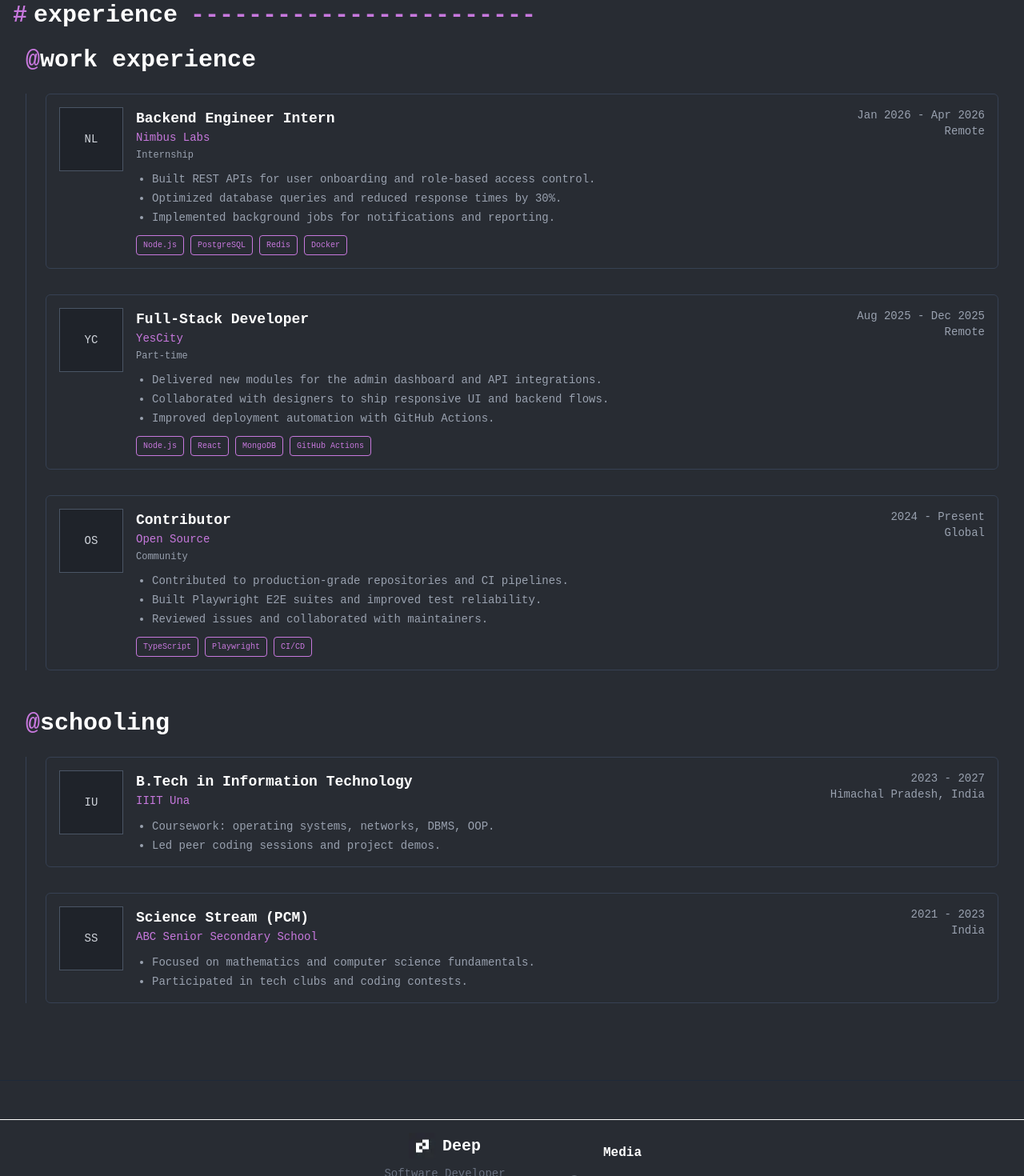
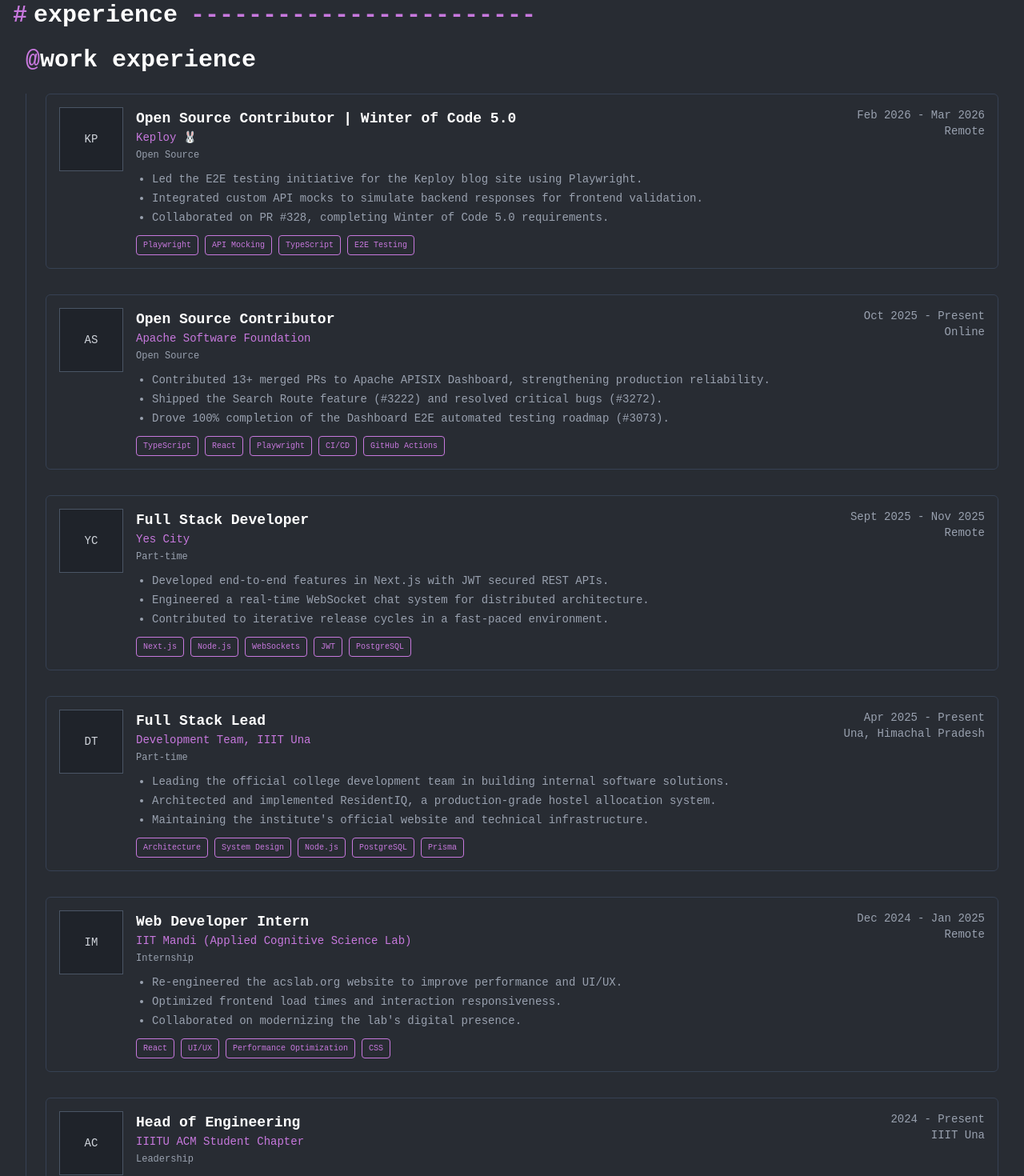
Before and after one commit to DSingh0304/Portfolio-Website, a React (Vite) app in the folder Portfolio/: page /experience in a window 1280 px wide. Shown: the part 160-1630 px from the top of the page at 80% size. Built offline with nearby package versions, Linux system fonts and the light colour scheme.

Commit message:
feat: update work experience, education history, and add ExperienceSection to homepage

```diff
--- a/Portfolio/src/data/experienceData.js
+++ b/Portfolio/src/data/experienceData.js
@@ -1,84 +1,152 @@
 export const workExperience = [
   {
-    id: "exp-1",
-    organization: "Nimbus Labs",
-    role: "Backend Engineer Intern",
-    period: "Jan 2026 - Apr 2026",
+    id: "exp-keploy",
+    organization: "Keploy 🐰",
+    role: "Open Source Contributor | Winter of Code 5.0",
+    period: "Feb 2026 - Mar 2026",
+    location: "Remote",
+    employmentType: "Open Source",
+    summary: [
+      "Led the E2E testing initiative for the Keploy blog site using Playwright.",
+      "Integrated custom API mocks to simulate backend responses for frontend validation.",
+      "Collaborated on PR #328, completing Winter of Code 5.0 requirements.",
+    ],
+    details:
+      "Engineered a robust testing architecture for Keploy's web ecosystem, focusing on comprehensive UI and routing validation through automated Playwright suites.",
+    skills: ["Playwright", "API Mocking", "TypeScript", "E2E Testing"],
+    iconLabel: "KP",
+  },
+  {
+    id: "exp-apache",
+    organization: "Apache Software Foundation",
+    role: "Open Source Contributor",
+    period: "Oct 2025 - Present",
+    location: "Online",
+    employmentType: "Open Source",
+    summary: [
+      "Contributed 13+ merged PRs to Apache APISIX Dashboard, strengthening production reliability.",
+      "Shipped the Search Route feature (#3222) and resolved critical bugs (#3272).",
+      "Drove 100% completion of the Dashboard E2E automated testing roadmap (#3073).",
+    ],
+    details:
+      "Active contributor to Apache APISIX, focusing on dashboard features, E2E testing infrastructure (SSL, Secrets, Protobufs), and production stability of cloud-scale platforms.",
+    skills: ["TypeScript", "React", "Playwright", "CI/CD", "GitHub Actions"],
+    iconLabel: "AS",
+  },
+  {
+    id: "exp-yescity",
+    organization: "Yes City",
+    role: "Full Stack Developer",
+    period: "Sept 2025 - Nov 2025",
+    location: "Remote",
+    employmentType: "Part-time",
+    summary: [
+      "Developed end-to-end features in Next.js with JWT secured REST APIs.",
+      "Engineered a real-time WebSocket chat system for distributed architecture.",
+      "Contributed to iterative release cycles in a fast-paced environment.",
+    ],
+    details:
+      "Built and integrated secure API modules and real-time communication features, ensuring high performance across a distributed client-server architecture.",
+    skills: ["Next.js", "Node.js", "WebSockets", "JWT", "PostgreSQL"],
+    iconLabel: "YC",
+  },
+  {
+    id: "exp-devteam",
+    organization: "Development Team, IIIT Una",
+    role: "Full Stack Lead",
+    period: "Apr 2025 - Present",
+    location: "Una, Himachal Pradesh",
+    employmentType: "Part-time",
+    summary: [
+      "Leading the official college development team in building internal software solutions.",
+      "Architected and implemented ResidentIQ, a production-grade hostel allocation system.",
+      "Maintaining the institute's official website and technical infrastructure.",
+    ],
+    details:
+      "Responsible for the end-to-end delivery of campus-wide digital platforms, managing a team of developers and ensuring system scalability and reliability.",
+    skills: ["Architecture", "System Design", "Node.js", "PostgreSQL", "Prisma"],
+    iconLabel: "DT",
+  },
+  {
+    id: "exp-iitmandi",
+    organization: "IIT Mandi (Applied Cognitive Science Lab)",
+    role: "Web Developer Intern",
+    period: "Dec 2024 - Jan 2025",
     location: "Remote",
     employmentType: "Internship",
     summary: [
-      "Built REST APIs for user onboarding and role-based access control.",
-      "Optimized database queries and reduced response times by 30%.",
-      "Implemented background jobs for notifications and reporting.",
+      "Re-engineered the acslab.org website to improve performance and UI/UX.",
+      "Optimized frontend load times and interaction responsiveness.",
+      "Collaborated on modernizing the lab's digital presence.",
     ],
     details:
-      "Owned the backend delivery for onboarding workflows, focusing on reliability, observability, and clean service boundaries. Partnered with the product team to translate requirements into stable APIs and internal tools.",
-    skills: ["Node.js", "PostgreSQL", "Redis", "Docker"],
-    iconLabel: "NL",
+      "Led the technical overhaul of the lab's official website, focusing on performance optimization and a modern, user-centric design language.",
+    skills: ["React", "UI/UX", "Performance Optimization", "CSS"],
+    iconLabel: "IM",
   },
   {
-    id: "exp-2",
-    organization: "YesCity",
-    role: "Full-Stack Developer",
-    period: "Aug 2025 - Dec 2025",
-    location: "Remote",
-    employmentType: "Part-time",
+    id: "exp-acm",
+    organization: "IIITU ACM Student Chapter",
+    role: "Head of Engineering",
+    period: "2024 - Present",
+    location: "IIIT Una",
+    employmentType: "Leadership",
     summary: [
-      "Delivered new modules for the admin dashboard and API integrations.",
-      "Collaborated with designers to ship responsive UI and backend flows.",
-      "Improved deployment automation with GitHub Actions.",
+      "Leading technical initiatives and engineering projects within the student chapter.",
+      "Mentoring junior developers and organizing technical workshops.",
+      "Driving the development of internal community tools.",
     ],
     details:
-      "Worked across the stack to build product features end-to-end, including admin workflows, API integrations, and deployment automation. Focused on clean UI states and resilient backend flows.",
-    skills: ["Node.js", "React", "MongoDB", "GitHub Actions"],
-    iconLabel: "YC",
+      "Responsible for the engineering roadmap of the ACM chapter, overseeing project execution and fostering a collaborative technical culture.",
+    skills: ["Leadership", "Project Management", "Full Stack Development"],
+    iconLabel: "AC",
   },
   {
-    id: "exp-3",
-    organization: "Open Source",
-    role: "Contributor",
-    period: "2024 - Present",
-    location: "Global",
-    employmentType: "Community",
+    id: "exp-aavesh",
+    organization: "AAVESH, IIIT Una",
+    role: "Development Head",
+    period: "Feb 2024 - Apr 2024",
+    location: "Una, Himachal Pradesh",
+    employmentType: "Leadership",
     summary: [
-      "Contributed to production-grade repositories and CI pipelines.",
-      "Built Playwright E2E suites and improved test reliability.",
-      "Reviewed issues and collaborated with maintainers.",
+      "Led the technical team in building the official AAVESH 2024 festival website.",
+      "Managed event registrations and digital scheduling for thousands of participants.",
+      "Ensured seamless platform performance during high-traffic festival periods.",
     ],
     details:
-      "Contributed fixes and automated testing to open-source dashboards, collaborating on reviews and CI workflows that improved release confidence.",
-    skills: ["TypeScript", "Playwright", "CI/CD"],
-    iconLabel: "OS",
+      "Directed the development and deployment of the festival's digital infrastructure, coordinating between frontend and backend teams for a unified participant experience.",
+    skills: ["Project Management", "Web Development", "Team Coordination"],
+    iconLabel: "AV",
   },
 ];
 
 export const education = [
   {
     id: "edu-1",
-    organization: "IIIT Una",
+    organization: "Indian Institute of Information Technology, Una",
     role: "B.Tech in Information Technology",
-    period: "2023 - 2027",
+    period: "2024 - Present",
     location: "Himachal Pradesh, India",
     summary: [
-      "Coursework: operating systems, networks, DBMS, OOP.",
-      "Led peer coding sessions and project demos.",
+      "Current CGPA: 8.0",
+      "Focusing on Distributed Systems, Backend Engineering, and Core CS Fundamentals.",
     ],
     details:
-      "Focused on backend systems, core CS fundamentals, and team collaboration through project work and peer learning sessions.",
+      "Pursuing a degree in Information Technology with a strong emphasis on scalable system design and automated workflows.",
     iconLabel: "IU",
   },
   {
     id: "edu-2",
-    organization: "ABC Senior Secondary School",
-    role: "Science Stream (PCM)",
-    period: "2021 - 2023",
-    location: "India",
+    organization: "City Montessori School, Lucknow",
+    role: "High School (CISCE)",
+    period: "2022 - 2023",
+    location: "Lucknow, India",
     summary: [
-      "Focused on mathematics and computer science fundamentals.",
-      "Participated in tech clubs and coding contests.",
+      "Percentage: 92%",
+      "Specialized in Science Stream (PCM).",
     ],
     details:
-      "Built a strong foundation in problem solving and basic programming through coursework and extracurricular tech activities.",
-    iconLabel: "SS",
+      "Completed secondary education with a focus on mathematics and physics, laying the foundation for engineering studies.",
+    iconLabel: "CM",
   },
 ];
--- a/Portfolio/src/data/funFacts.js
+++ b/Portfolio/src/data/funFacts.js
@@ -11,4 +11,5 @@
   " I am a state level footballer. ",
   " Prefer systems design challenges ",
   " Focused on building scalable, maintainable software. ",
+  " Head of Engineering at ACM Student Chapter, IIIT Una. ",
 ];
--- a/Portfolio/src/pages/HomePage.jsx
+++ b/Portfolio/src/pages/HomePage.jsx
@@ -2,6 +2,7 @@
 import QuoteBlock from "../components/common/QuoteBlock";
 import OpenSourceSection from "../components/opensource/OpenSourceSection";
 import ProjectSection from "../components/projects/ProjectSection";
+import ExperienceSection from "../components/experience/ExperienceSection";
 import BlogSection from "../components/blog/BlogSection";
 import SkillsGroup from "../components/skills/SkillsGroup";
 import AboutMe from "../components/about/AboutMe";
@@ -14,6 +15,7 @@
     <QuoteBlock />
     <OpenSourceSection variant="home" limit={3} title="opensource" />
     <ProjectSection variant="home" limit={3} showFeaturedOnly={true} title="projects" />
+    <ExperienceSection variant="home" workLimit={2} educationLimit={1} />
     <BlogSection limit={3} />
     <SkillsGroup />
     <AboutMe variant="home" />
```
